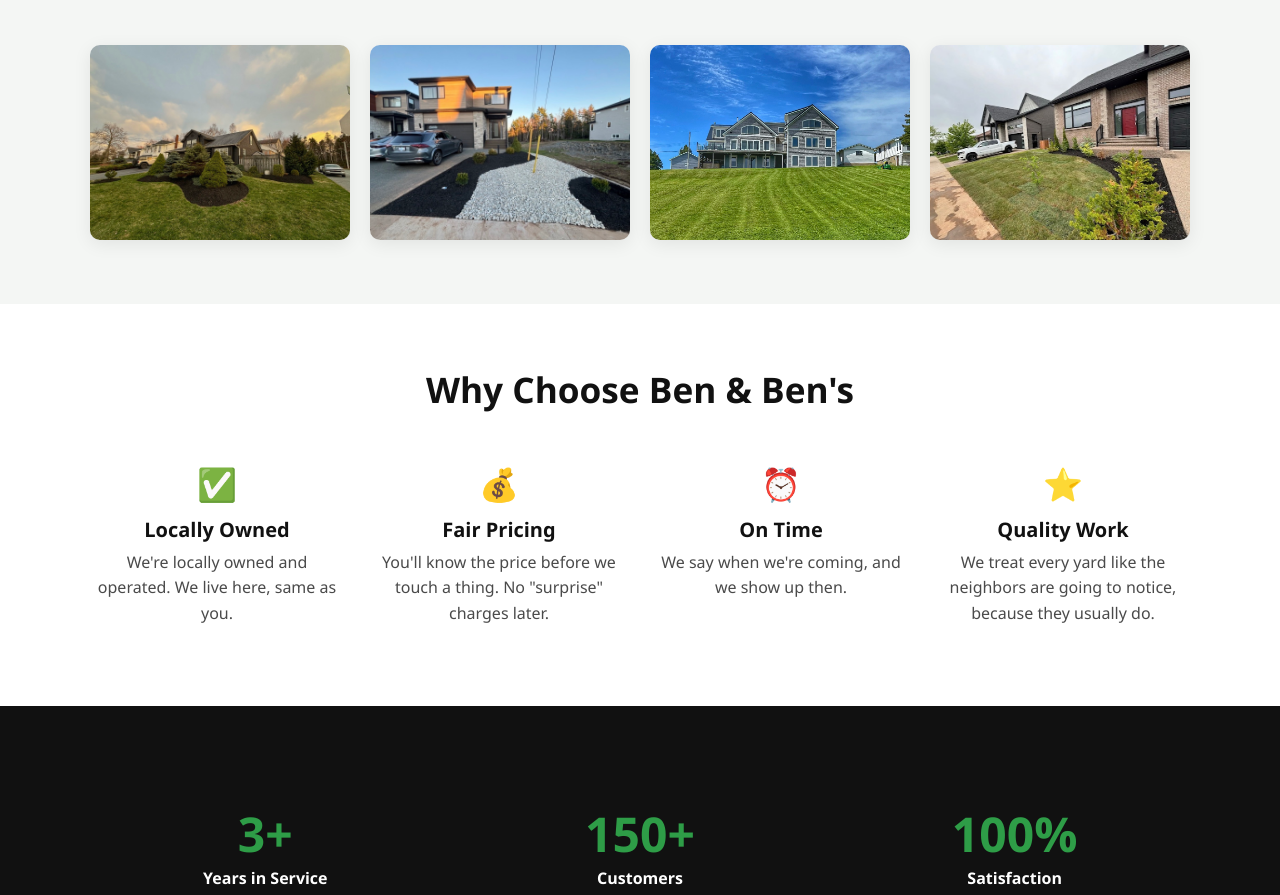
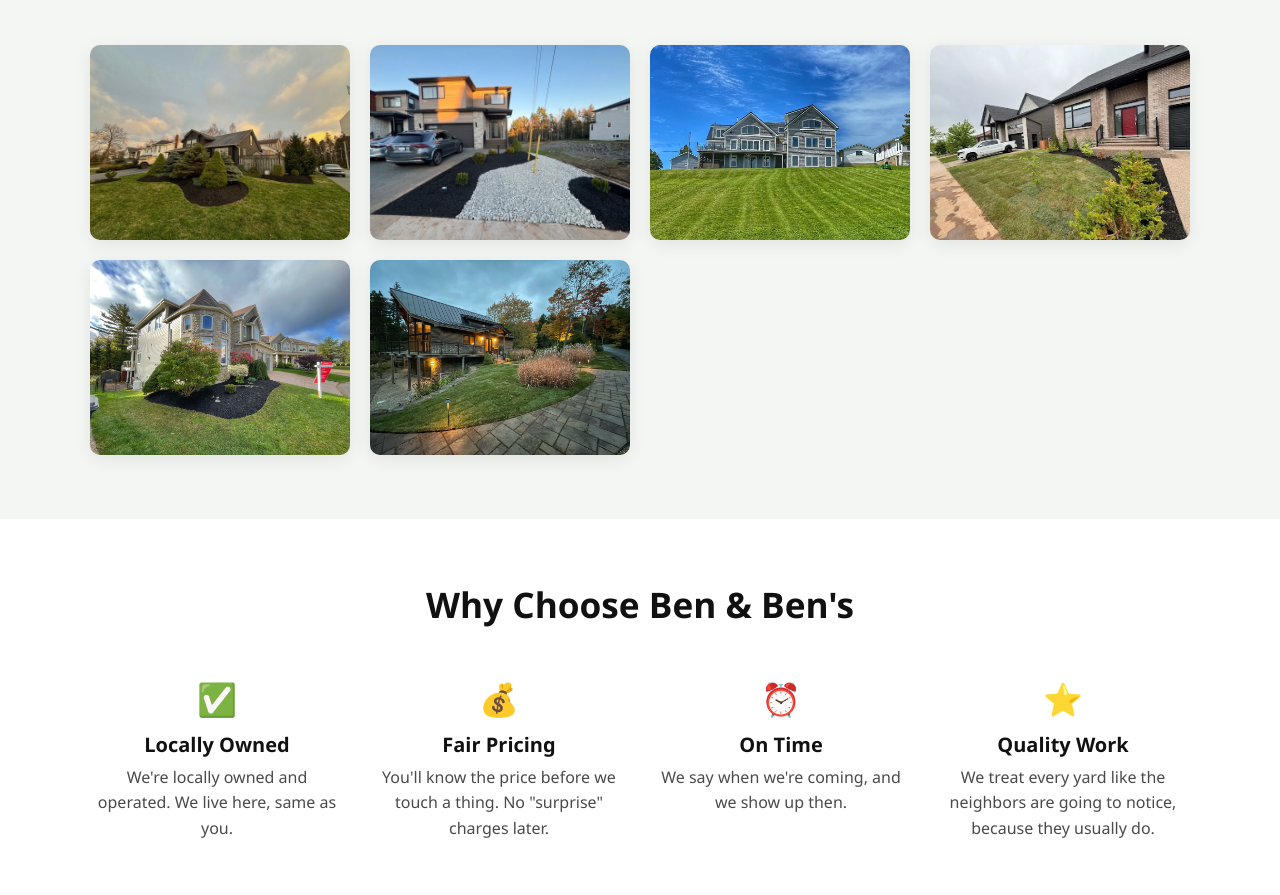
Before and after one commit to leadvstats/ben-and-bens-website, an Eleventy site: page src/index.njk in a window 1280 px wide. Shown: the part 2354-3249 px from the top of the page. Built offline with nearby package versions, Linux system fonts and the light colour scheme; Eleventy itself is replaced by a stand-in of ours; files that its build step writes are made by us from their sources.

Commit message:
Update Pages “home”

```diff
--- a/src/index.njk
+++ b/src/index.njk
@@ -79,6 +79,12 @@ workPhotos:
     alt: Freshly striped, mowed lawn at a large Halifax property
   - src: images/work-4.jpeg
     alt: New sod and mulch beds installed in a front yard
+  - src: images/img_5908.jpg
+    alt: Freshly mulched garden bed at a residential property in Halifax, Nova
+      Scotia, completed by Ben & Ben’s Property Services.
+  - src: images/img_6013_snapseedcopy.jpg
+    alt: Fresh sod installation at a residential property in Halifax, Nova Scotia,
+      creating a clean, healthy, and vibrant new lawn.
 featuresHeading: Why Choose Ben & Ben's
 features:
   - icon: "&#9989;"
```
Also changed, not shown: src/images/img_5908.jpg (added), src/images/img_6013_snapseedcopy.jpg (added), 1 other file.
